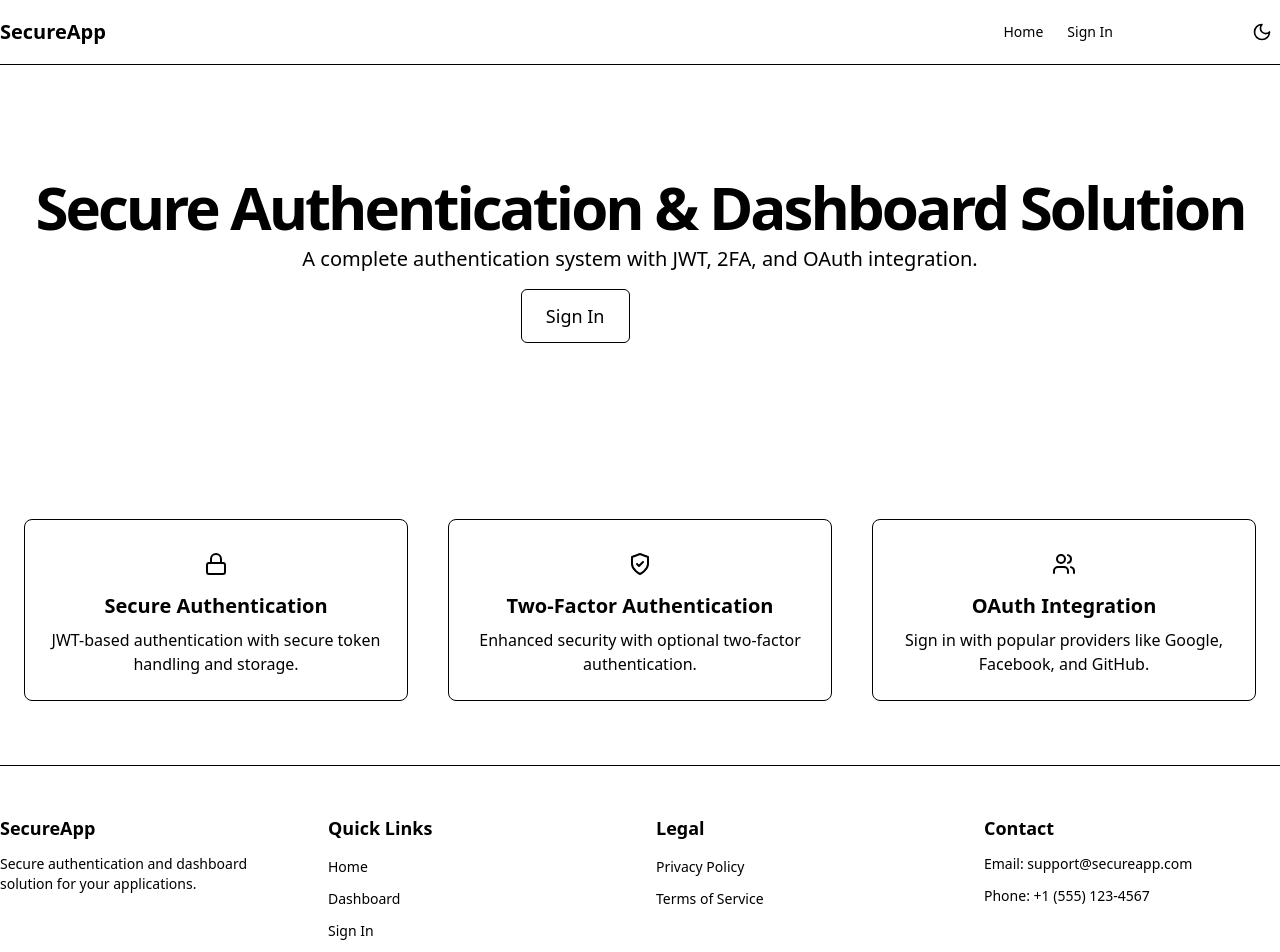
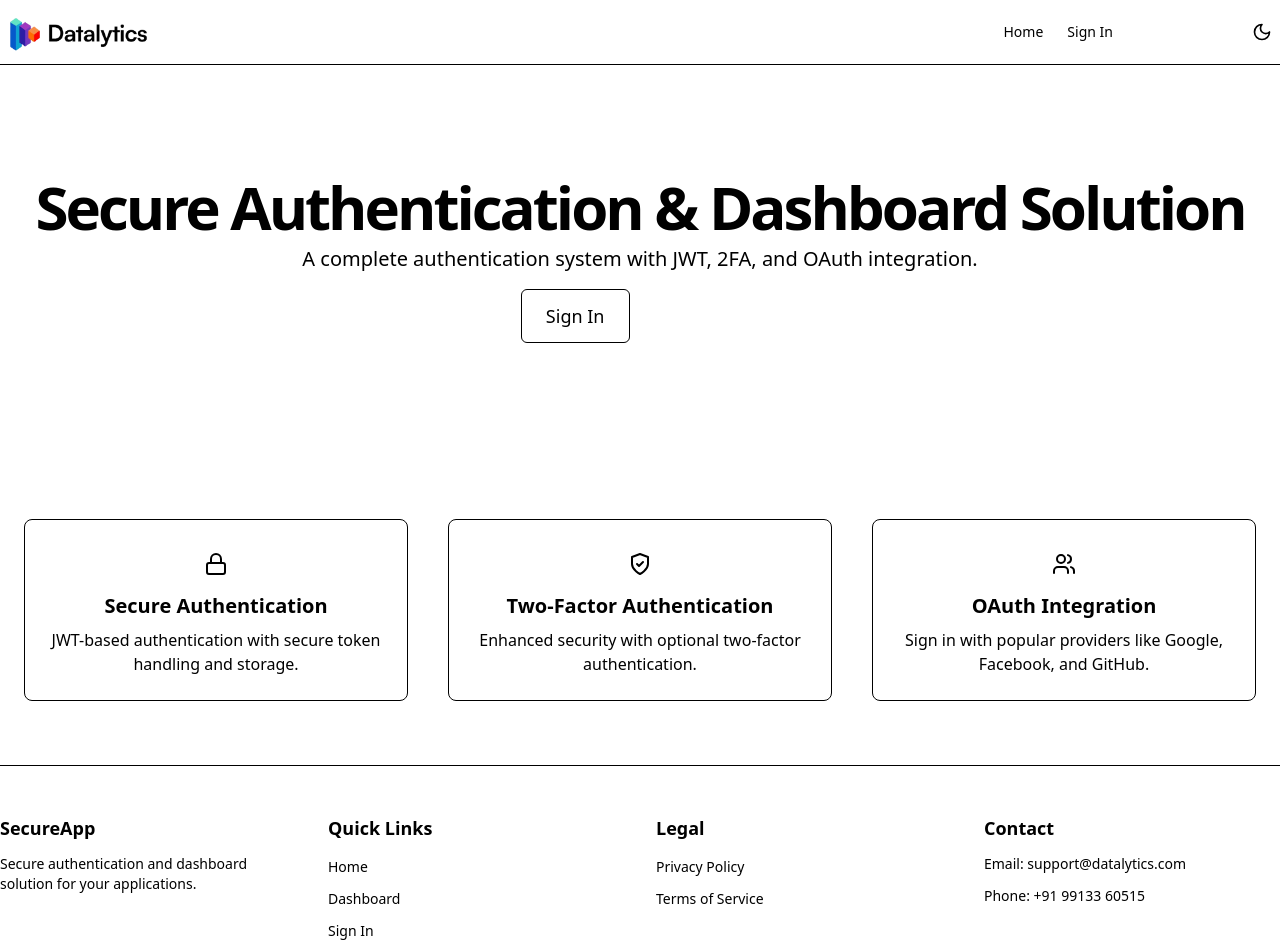
Before and after one commit to Fenil412/Excel-Analytics-Platform, a React (Vite) app in the folder client/: page / in a window 1280 px wide. Shown: the top 952 px of the page. Built offline with nearby package versions, Linux system fonts and the light colour scheme.

Commit message:
Add Logo

```diff
--- a/client/src/components/Footer.jsx
+++ b/client/src/components/Footer.jsx
@@ -58,8 +58,8 @@ const Footer = () => {
 
           <div className="space-y-3">
             <h3 className="text-lg font-semibold">Contact</h3>
-            <p className="text-sm text-muted-foreground">Email: support@secureapp.com</p>
-            <p className="text-sm text-muted-foreground">Phone: +1 (555) 123-4567</p>
+            <p className="text-sm text-muted-foreground">Email: support@datalytics.com</p>
+            <p className="text-sm text-muted-foreground">Phone: +91 99133 60515</p>
           </div>
         </div>
 
--- a/client/src/components/Header.jsx
+++ b/client/src/components/Header.jsx
@@ -3,6 +3,7 @@ import { Link } from "react-router-dom"
 import { useAuth } from "../contexts/AuthContext"
 import { useTheme } from "../contexts/ThemeContext"
 import { Moon, Sun, Menu, X } from "lucide-react"
+import logo from "../../photos/excel.png"
 
 const Header = () => {
   const { isAuthenticated, isAdmin, user, logout } = useAuth()
@@ -22,9 +23,13 @@ const Header = () => {
     <header className="sticky top-0 z-50 w-full border-b bg-background/95 backdrop-blur supports-[backdrop-filter]:bg-background/60">
       <div className="container flex h-16 items-center justify-between">
         <div className="flex items-center gap-2">
-          <Link to="/" className="text-xl font-bold">
-            SecureApp
-          </Link>
+          <Link to="/" className="flex items-center">
+              <img
+                src={logo}
+                className="h-14 mt-1 sm:h-13 mr-2 sm:mr-3 invert"
+                alt="Logo"
+              />
+            </Link>
         </div>
 
         {/* Desktop Navigation */}
```
Also changed, not shown: client/photos/excel.png (added).
